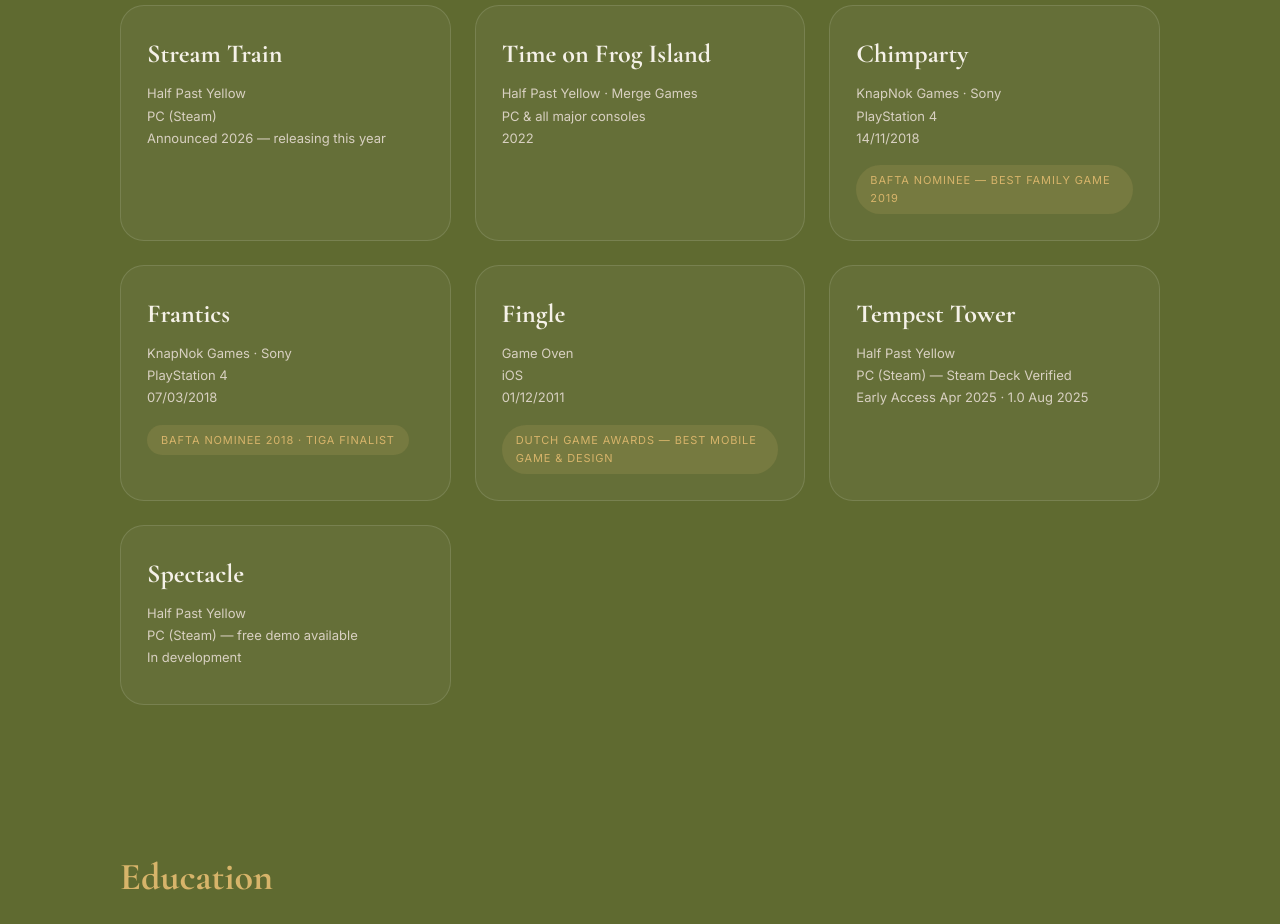
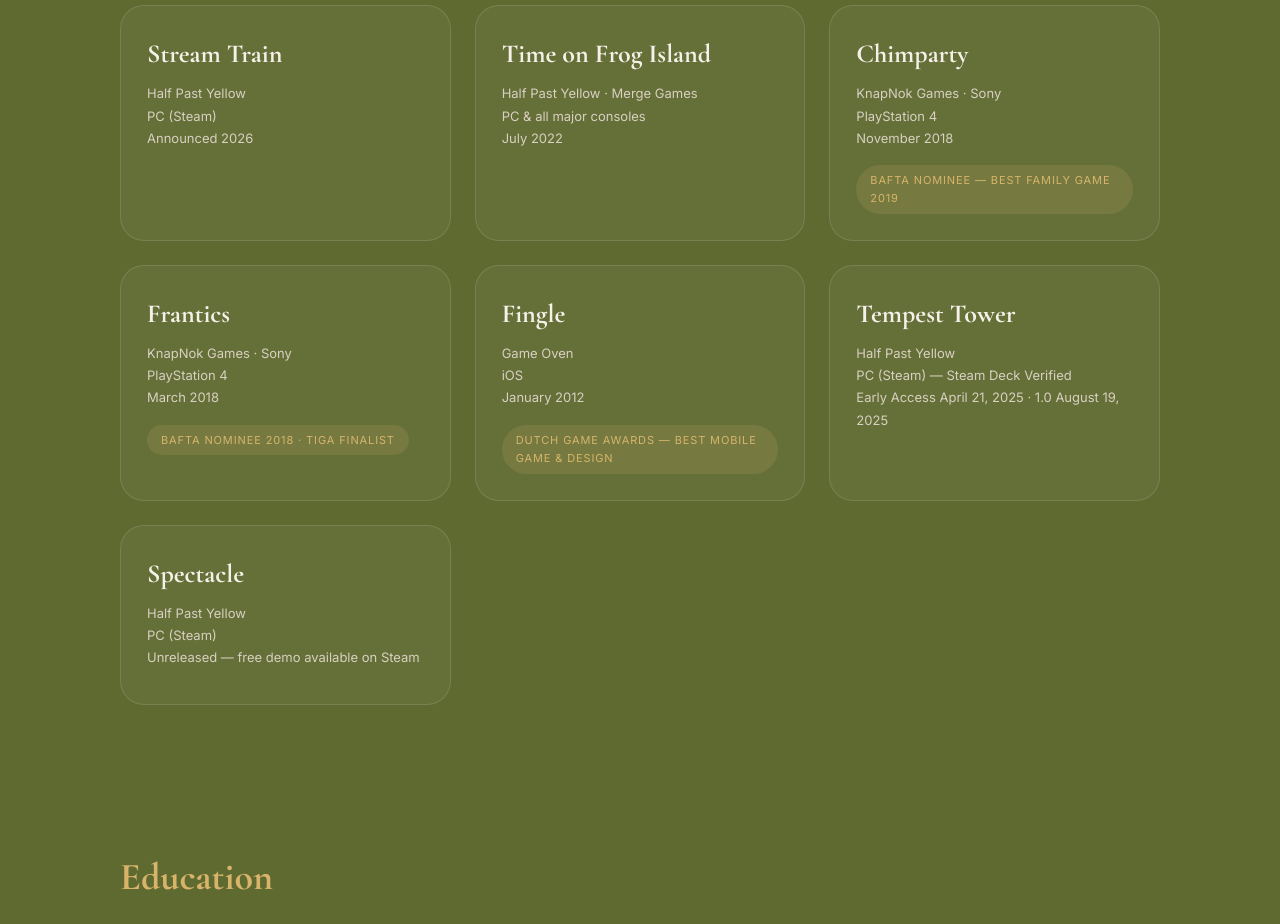
Before and after one commit to NinoVaskov/GamePortfolio, a plain HTML site: page cv.html in a window 1280 px wide. Shown: the part 2540-3464 px from the top of the page. Drawn offline with nearby package versions, Linux system fonts and the light colour scheme.

Commit message:
Add files via upload

```diff
--- a/cv.html
+++ b/cv.html
@@ -573,7 +573,7 @@
       <div class="credit-meta">
         <span>Half Past Yellow</span>
         <span>PC (Steam)</span>
-        <span>Announced 2026 — releasing this year</span>
+        <span>Announced 2026</span>
       </div>
     </div>
 
@@ -582,7 +582,7 @@
       <div class="credit-meta">
         <span>Half Past Yellow · Merge Games</span>
         <span>PC &amp; all major consoles</span>
-        <span>2022</span>
+        <span>July 2022</span>
       </div>
     </div>
 
@@ -591,7 +591,7 @@
       <div class="credit-meta">
         <span>KnapNok Games · Sony</span>
         <span>PlayStation 4</span>
-        <span>14/11/2018</span>
+        <span>November 2018</span>
       </div>
       <div class="credit-award">BAFTA Nominee — Best Family Game 2019</div>
     </div>
@@ -601,7 +601,7 @@
       <div class="credit-meta">
         <span>KnapNok Games · Sony</span>
         <span>PlayStation 4</span>
-        <span>07/03/2018</span>
+        <span>March 2018</span>
       </div>
       <div class="credit-award">BAFTA Nominee 2018 · TIGA Finalist</div>
     </div>
@@ -611,7 +611,7 @@
       <div class="credit-meta">
         <span>Game Oven</span>
         <span>iOS</span>
-        <span>01/12/2011</span>
+        <span>January 2012</span>
       </div>
       <div class="credit-award">Dutch Game Awards — Best Mobile Game &amp; Design</div>
     </div>
@@ -621,7 +621,7 @@
       <div class="credit-meta">
         <span>Half Past Yellow</span>
         <span>PC (Steam) — Steam Deck Verified</span>
-        <span>Early Access Apr 2025 · 1.0 Aug 2025</span>
+        <span>Early Access April 21, 2025 · 1.0 August 19, 2025</span>
       </div>
     </div>
 
@@ -629,8 +629,8 @@
       <h3>Spectacle</h3>
       <div class="credit-meta">
         <span>Half Past Yellow</span>
-        <span>PC (Steam) — free demo available</span>
-        <span>In development</span>
+        <span>PC (Steam)</span>
+        <span>Unreleased — free demo available on Steam</span>
       </div>
     </div>
 
```
Also changed, not shown: index.html (+14 -0 lines), 1 other file.
